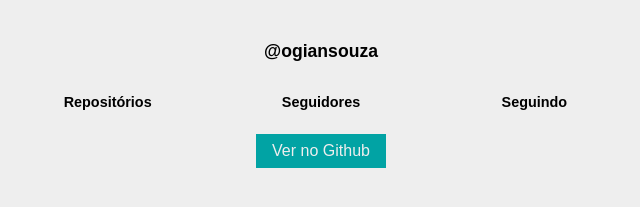
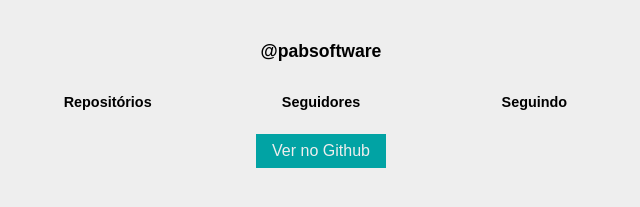
Before and after one commit to pabsoftware/curso_ebac_frontend, a plain HTML site: page index.html in a window 1280 px wide. Shown: the part 303-510 px from the top of the page, 319-959 px from the left. Drawn offline with Linux system fonts and the light colour scheme; no server answers.

Commit message:
alterando nome

```diff
--- a/index.html
+++ b/index.html
@@ -12,7 +12,7 @@
         <div class="container">
             <img class="profile-avatar" src="https://via.placeholder.com/180x180" alt="." id="avatar">
             <h1 class="profile-name" id="name"></h1>
-            <h2 class="profile-username" id="username">@ogiansouza</h2>
+            <h2 class="profile-username" id="username">@pabsoftware</h2>
             <ul class="numbers">
                 <li class="numbers-item" >
                     <h4>Repositórios</h4>
```
